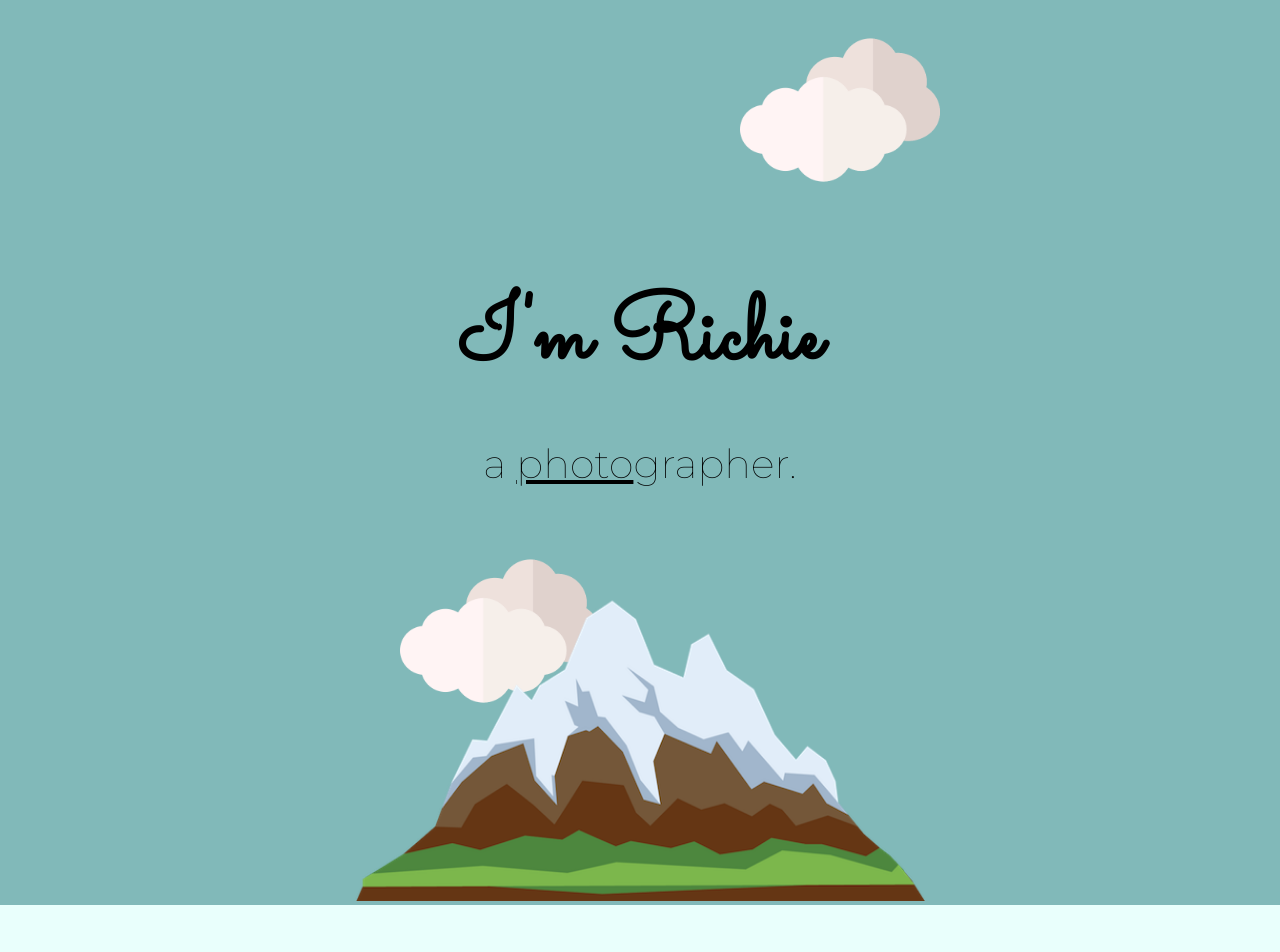
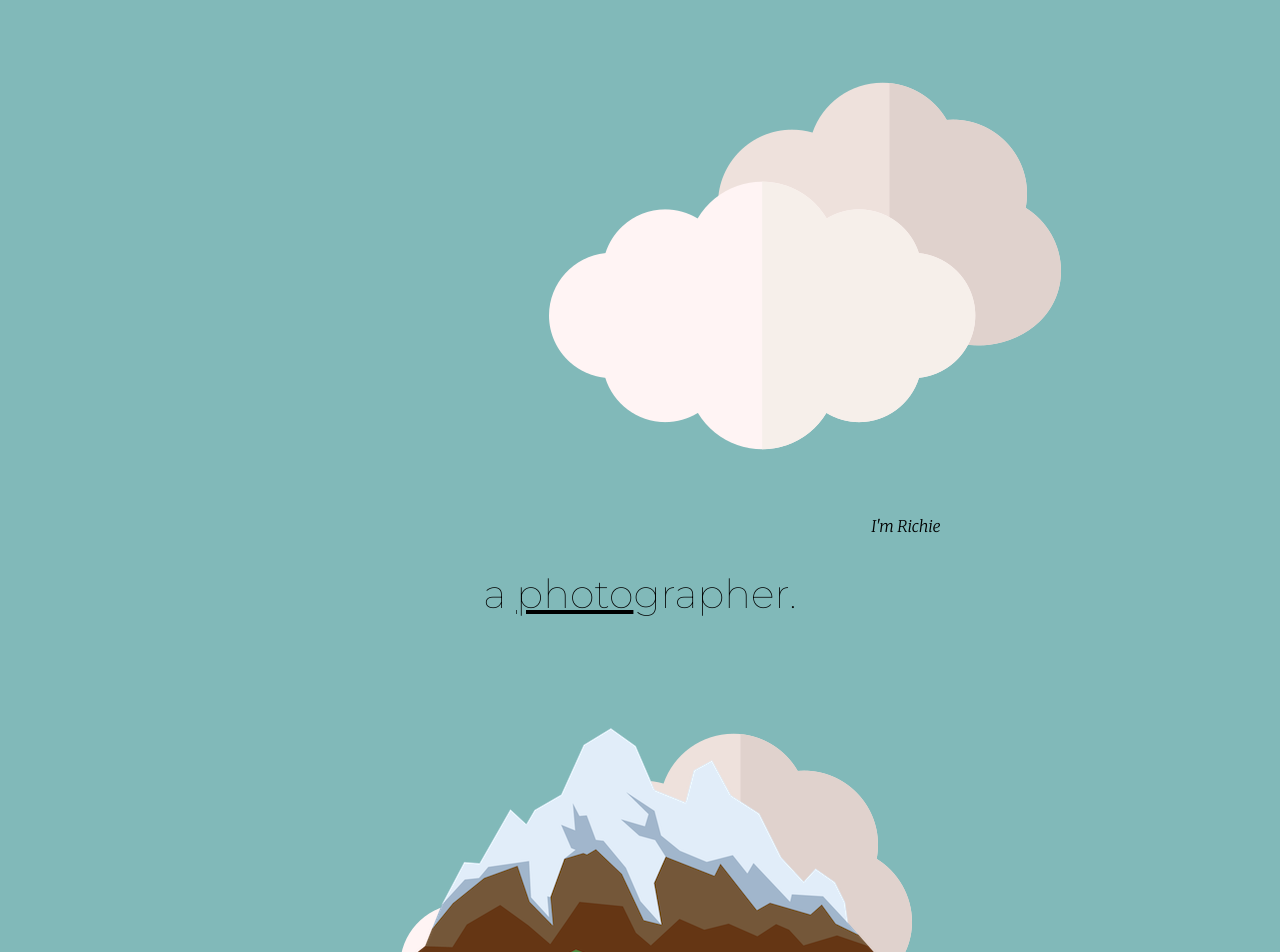
Before and after one commit to Richie1979/site, a plain HTML site: page index.html in a window 1280 px wide. Shown: the top 952 px of the page. Drawn offline with Linux system fonts and the light colour scheme.

Commit message:
Add files via upload

```diff
--- a/index.html
+++ b/index.html
@@ -13,18 +13,13 @@
 </head>
 <body>
     <div class="top-container">
-        <img class="top" src="images/cloud.png" alt="cloud-img
-        width= "200px"
-        height= "200px">
+        <img class="top" src="images/cloud.png" alt="cloud-img>
         <h1>I'm Richie</h1>
         <h2>a <span class="photo">photo</span>grapher.</h2>
-        <img class="mid" src="images/cloud.png" alt="cloud-img"
-            width= "200px"
-            height= "200px">
+        <img class="mid" src="images/cloud.png" alt="cloud-img">
 
-        <img class="mount" src="images/mountain.png" alt="mountain-img"
-        width="570px"
-        height="370px">
+        <img class="mount" src="images/mountain.png" alt="mountain-img">
+
     </div>
 
     <div class="middle-container">
```
